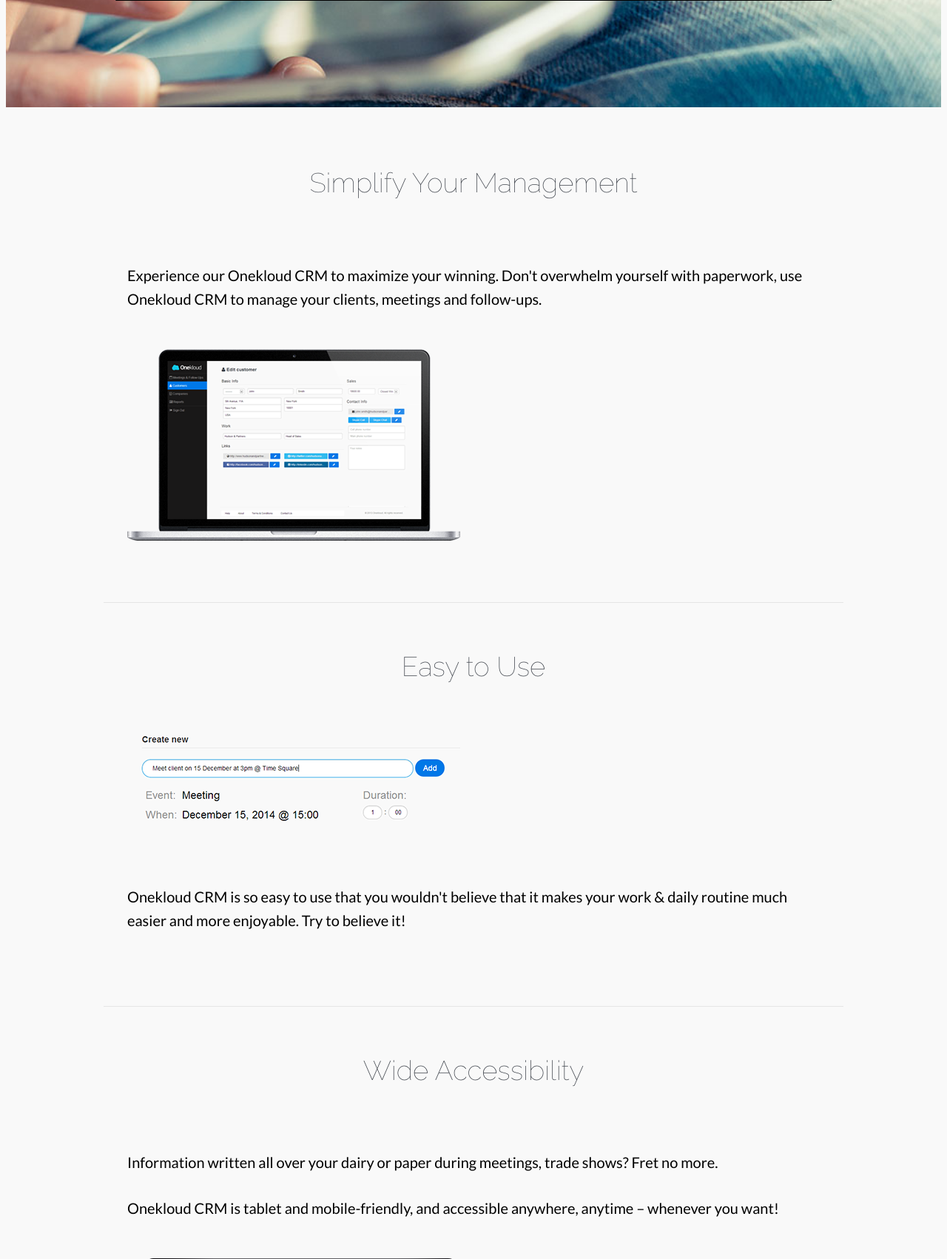
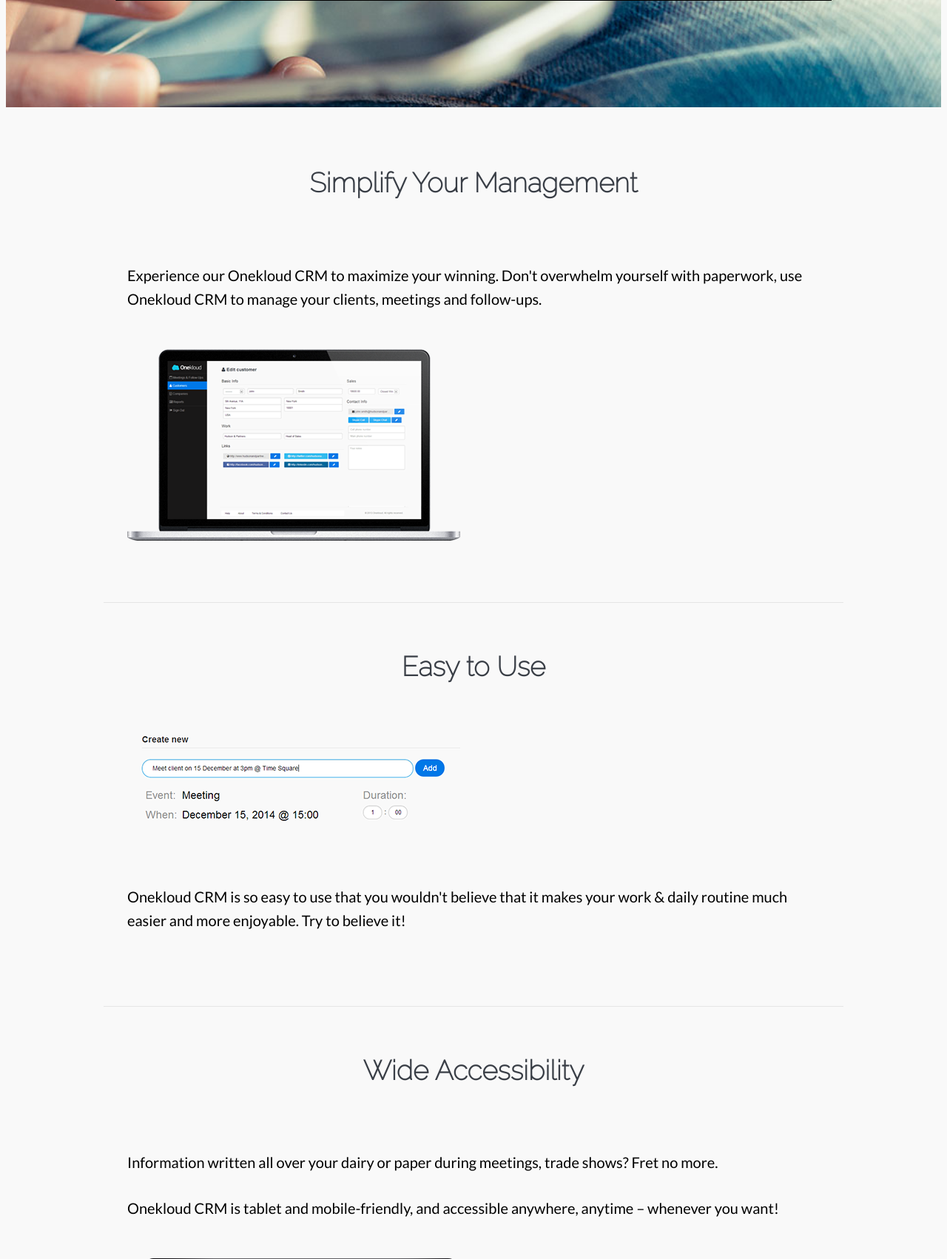
Before and after one commit to pythonista8/onekloud, a Django app: page / in a window 1280 px wide. Shown: the part 631-2333 px from the top of the page at 74% size. Run offline with Django 3.2, Linux system fonts and the light colour scheme; parts of the project's set-up code (start-up, migrations or seed data) failed here and were passed over; some libraries are stand-ins or nearby versions.

Commit message:
Bolder headings

```diff
--- a/onekloud/apps/pages/static/pages/onekloud/css/home.css
+++ b/onekloud/apps/pages/static/pages/onekloud/css/home.css
@@ -104,7 +104,6 @@
 
 .section .heading {
     font-size: 2.3em;
-    font-weight: normal;
     text-align: center;
     margin: 0 0 1.1em;
 }
```
